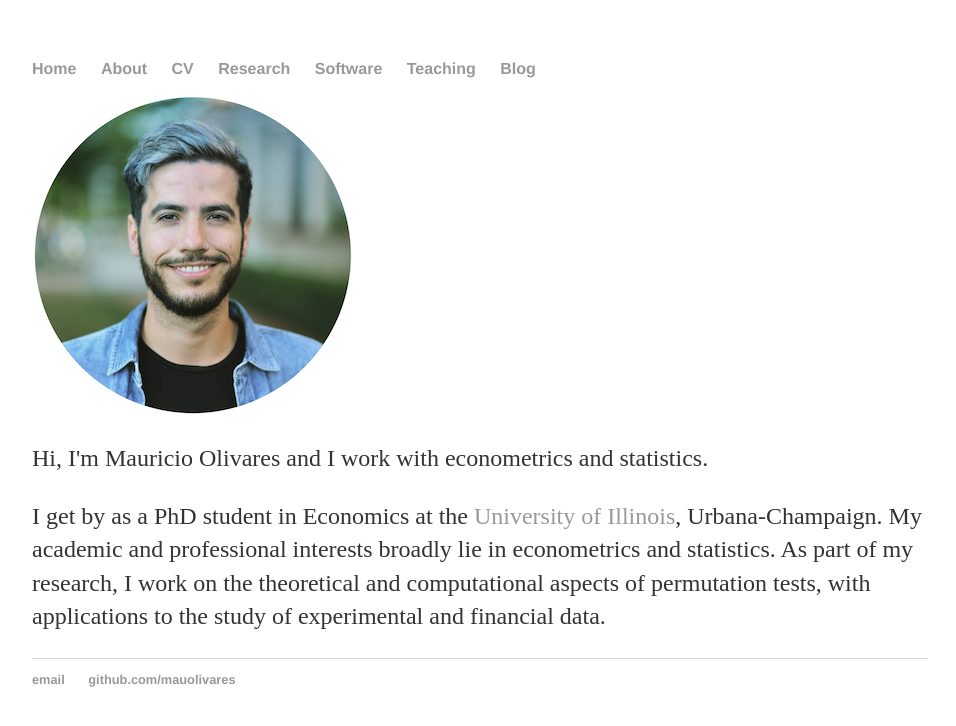
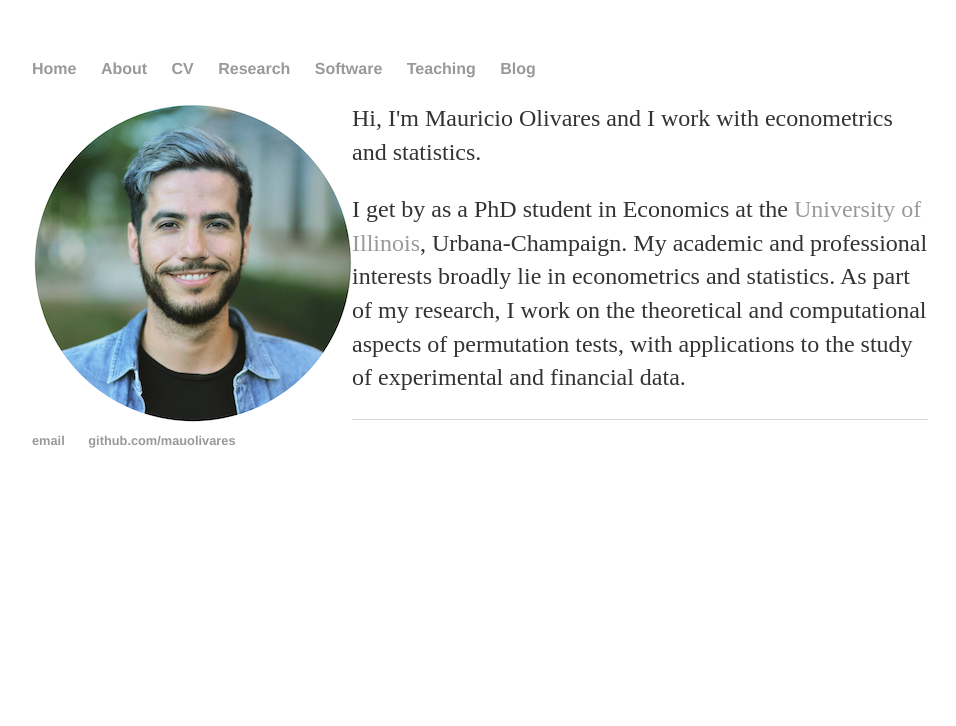
Before and after one commit to mauolivares/mauolivares.github.io, a Jekyll site: the page built from index.html, in a window 1280 px wide. Shown: the top 726 px of the page, without its empty margins (160-1116 px from the left). Built offline with Jekyll 4.4.1, drawn with Linux system fonts in a browser that asks for light colours.

Commit message:
Align to the profile pic

```diff
--- a/index.html
+++ b/index.html
@@ -10,7 +10,7 @@ description: Mauricio Olivares is a 5th year PhD student in Economics at the Uni
 <!-- <div class="jumbotron"> -->
 <div class="row marketing">
 	<div class="col-sm-4">
-	<img  class="img-circle avatar" alt="Mauricio Olivares" src="img/mauolivares.png">
+	<img  class="img-circle avatar" alt="Mauricio Olivares" src="img/mauolivares.png" align="left">
 	</div>
 	<p class="lead">Hi, I'm <span itemprop="name">Mauricio Olivares</span> and I work with econometrics and statistics.</p>
 	<p> I get by as a <span itemprop="title">PhD student in Economics</span> at <span itemprop="affiliation">the <a href="https://economics.illinois.edu/">University of Illinois</a></span>, <span itemprop="locality">Urbana-Champaign</span>. My academic and professional interests broadly lie in econometrics and statistics.
```
